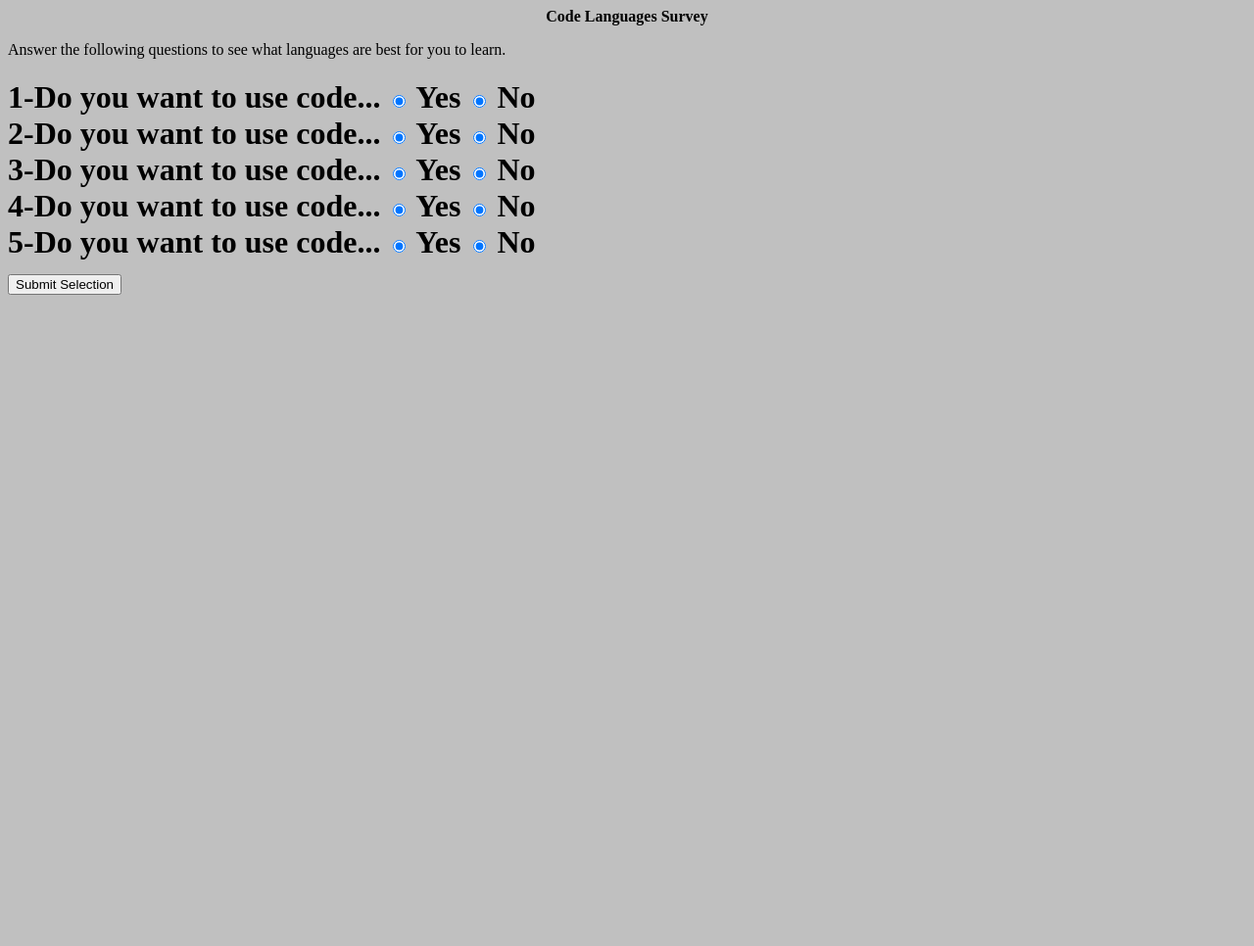
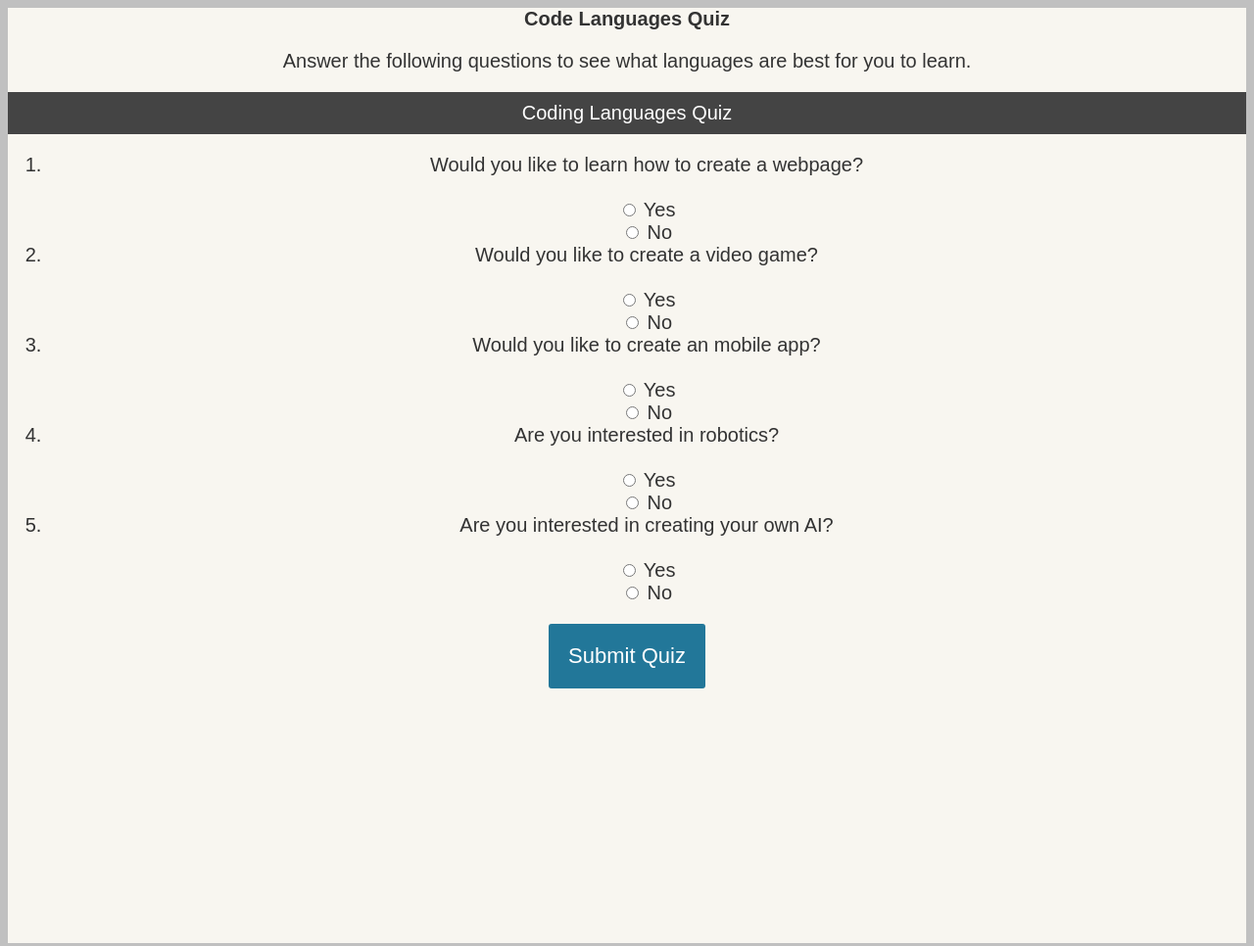
Before and after one commit to genecourtney7/ProgramQuiz, a plain HTML site: page survey.html in a window 1280 px wide. Shown: the whole page at 98% size. Before the commit the page ends 800 px from the top, so only its background shows below. Drawn offline with Linux system fonts and the light colour scheme.

Commit message:
It should should show the questions and I am trying to figure out how format the questions and answers to generate the correct suggestion. My thought process in trying to find the answer is like a lock with a pin.

```diff
--- a/css/styles.css
+++ b/css/styles.css
@@ -9,3 +9,81 @@ html {
 #surveyButton {
     text-align: center;
 }
+body
+{
+  font-family: "Open Sans";
+}
+#wrapper
+{
+  border: 1px solid #888;
+  display: inline-block;
+  padding:20px;
+
+}
+
+body{
+	font-size: 20px;
+	font-family: 'Work Sans', sans-serif;
+	color: #333;
+  font-weight: 300;
+  text-align: center;
+  background-color: #f8f6f0;
+}
+h1{
+  font-weight: 300;
+  margin: 0px;
+  padding: 10px;
+  font-size: 20px;
+  background-color: #444;
+  color: #fff;
+}
+.question{
+  font-size: 30px;
+  margin-bottom: 10px;
+}
+.answers {
+  margin-bottom: 20px;
+  text-align: left;
+  display: inline-block;
+}
+.answers label{
+  display: block;
+  margin-bottom: 10px;
+}
+button{
+  font-family: 'Work Sans', sans-serif;
+	font-size: 22px;
+	background-color: #279;
+	color: #fff;
+	border: 0px;
+	border-radius: 3px;
+	padding: 20px;
+	cursor: pointer;
+	margin-bottom: 20px;
+}
+button:hover{
+	background-color: #38a;
+}
+
+
+
+
+
+.slide{
+  position: absolute;
+  left: 0px;
+  top: 0px;
+  width: 100%;
+  z-index: 1;
+  opacity: 0;
+  transition: opacity 0.5s;
+}
+.active-slide{
+  opacity: 1;
+  z-index: 2;
+}
+.quiz-container{
+  position: relative;
+  height: 200px;
+  margin-top: 40px;
+}
--- a/js/scripts.js
+++ b/js/scripts.js
@@ -1,17 +1,3 @@
-function handleSelect(event) {
-    event.preventDefault();
-    const selection = document.getElementById("beverage").value;
-  }
+if(true){
 
-  window.addEventListener("load", function() {
-    document.getElementById("select-form").addEventListener("submit", handleSelect);
-  });
-
-  function handleRadio(event) {
-    event.preventDefault();
-    const radioSelection = document.querySelector("input[name='flavor']:checked").value;
-  }
-
-  window.addEventListener("load", function() {
-    document.getElementById("radio-form").addEventListener("submit", handleRadio);
-  });
+}
--- a/survey.html
+++ b/survey.html
@@ -7,46 +7,50 @@
     </head>
 
     <div id="title">
-        <strong>Code Languages Survey</strong>
+        <strong>Code Languages Quiz</strong>
     </div>
 
     <p>Answer the following questions to see what languages are best for you to learn.</p>
 
-    <h1>
+    <h1>Coding Languages Quiz</h1>
+    <body>
+        <ol>
+            <li>Would you like to learn how to create a webpage?</li><br>
+            <input type="radio" name="question1" id="1_yes"> Yes<br>
+            <input type="radio" name="question1" id="1_no"> No<br>
+            <li>Would you like to create a video game?</li><br>
+            <input type="radio" name="question2" id="2_yes"> Yes<br>
+            <input type="radio" name="question2" id="2_no"> No<br>
+            <li>Would you like to create an mobile app?</li><br>
+            <input type="radio" name="question3" id="3_yes"> Yes<br>
+            <input type="radio" name="question3" id="3_no"> No<br>
+            <li>Are you interested in robotics?</li><br>
+            <input type="radio" name="question4" id="4_yes"> Yes<br>
+            <input type="radio" name="question4" id="4_no"> No<br>
+            <li>Are you interested in creating your own AI?</li><br>
+            <input type="radio" name="question5" id="5_yes"> Yes<br>
+            <input type="radio" name="question5" id="5_no"> No<br>
+        </ol>
+        <button id="submit" value="submitQuiz">Submit Quiz</button>
+        <div id="results"></div>
 
-          <form id="radio-form">
-            <label for="q1">1-Do you want to use code...
-              <input type="radio" value="yes" checked>
-              Yes
-              <input type="radio" value="no" checked>
-              No
-            </label><br />
-            <label for="q2">2-Do you want to use code...
-              <input type="radio" value="yes" checked>
-              Yes
-              <input type="radio" value="no" checked>
-              No
-            </label><br />
-            <label for="q3">3-Do you want to use code...
-                <input type="radio" value="yes" checked>
-                Yes
-                <input type="radio" value="no" checked>
-                No
-              </label><br />
-            <label for="q4">4-Do you want to use code...
-                <input type="radio" value="yes" checked>
-                Yes
-                <input type="radio" value="no" checked>
-                No
-            </label><br />
-            <label for="q5">5-Do you want to use code...
-                <input type="radio" value="yes" checked>
-                Yes
-                <input type="radio" value="no" checked>
-                No
-              </label><br />
-            <button type="submit">Submit Selection</button>
-          </form>
-    </h1>
+        <script type="text/javascript">
+            function result(){
+                const javascript;
+                if(document.getElementsById("1_yes,2_yes,3_yes,4_no,5_yes").checked)
+                const javascript;
+                if(document.getElementsById("1_yes,2_yes,3_yes,4_no,5_yes").checked)
+                const javascript;
+                if(document.getElementsById("1_yes,2_yes,3_yes,4_no,5_yes").checked)
+                const javascript;
+                if(document.getElementsById("1_yes,2_yes,3_yes,4_no,5_yes").checked)
+                const javascript;
+                if(document.getElementsById("1_yes,2_yes,3_yes,4_no,5_yes").checked)
 
-</html>
+            }
+        </script>
+
+    </body>
+<div class="quiz-container">
+  <div id="quiz"></div>
+</div>
```
Also changed, not shown: index.html (+1 -1 lines).
